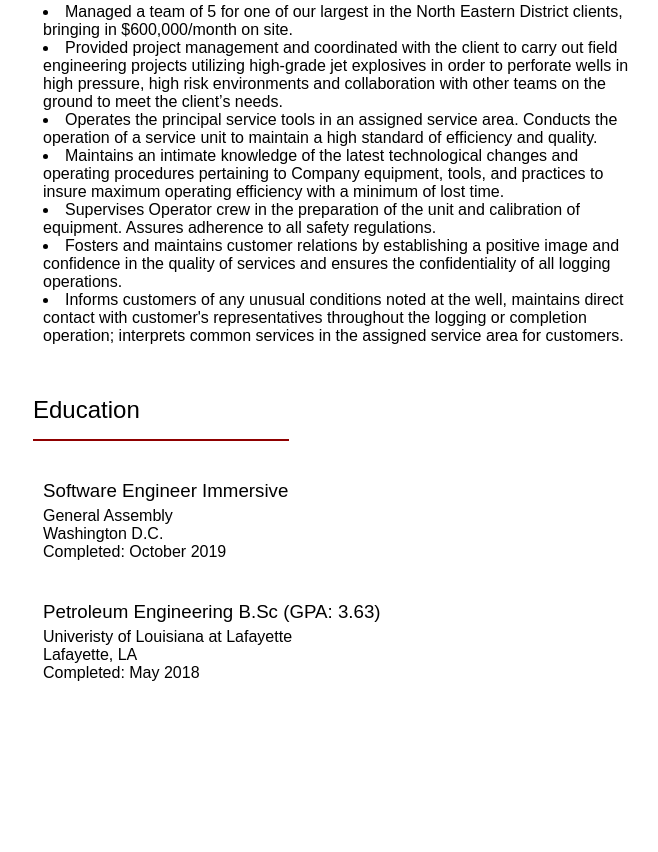
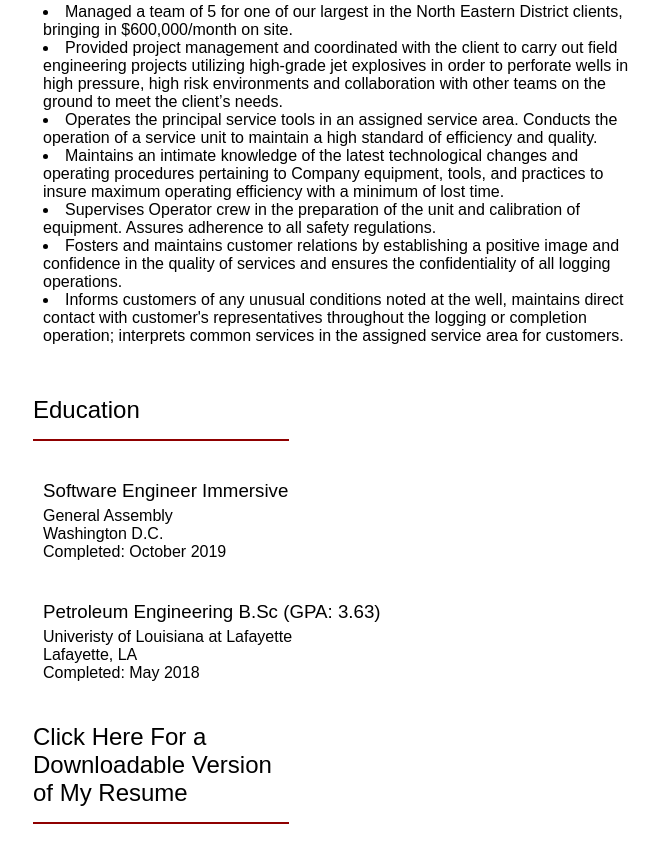
Before and after one commit to yousefmahmad/Custom-Portfolio, a Gatsby site: page /resume in a window 1280 px wide. Shown: the part 1372-2224 px from the top of the page, without its empty margins (622-1280 px from the left). Before the commit the page ends 2083 px from the top, so only its background shows below. Built offline with nearby package versions, Linux system fonts and the light colour scheme; Gatsby itself is replaced by a stand-in of ours.

Commit message:
added a link to my resume in google drive

```diff
--- a/src/pages/resume.js
+++ b/src/pages/resume.js
@@ -180,7 +180,7 @@ class Resume extends Component {
           <SecTitle>
             Technical Skills
           </SecTitle>
-            <img src={Skillz} alt={'Skills'} style={{width: '100%'}} />
+          <img src={Skillz} alt={'Skills'} style={{ width: '100%' }} />
           <SecTitle>
             Work History
          </SecTitle>
@@ -253,9 +253,9 @@ class Resume extends Component {
         </JobTitle>
           <Comp>
             General Assembly
-          <br/>
+          <br />
             Washington D.C.
-          <br/>
+          <br />
             Completed: October 2019
         </Comp>
           <JobTitle>
@@ -263,11 +263,16 @@ class Resume extends Component {
         </JobTitle>
           <Comp>
             Univeristy of Louisiana at Lafayette
-          <br/>
+          <br />
             Lafayette, LA
-          <br/>
+          <br />
             Completed: May 2018
         </Comp>
+          <SecTitle>
+            <a href={'https://docs.google.com/document/d/1SjQHBJgfScQEeyjyFzsPPen8AZepeL0PqXwVrjCvbaY/edit?usp=sharing'} style={{ textDecoration:'none', color: 'Black' }}>
+              Click Here For a Downloadable Version of My Resume
+            </a>
+          </SecTitle>
         </ContentContainer>
       </>
     )
```
Lines whose indentation alone changed are shown as unchanged.
